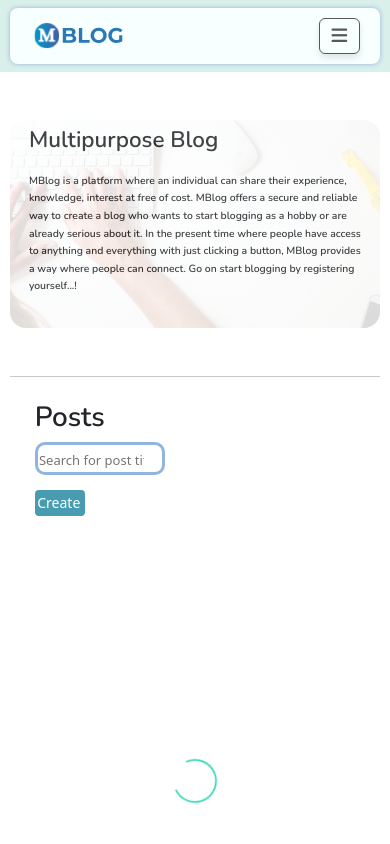
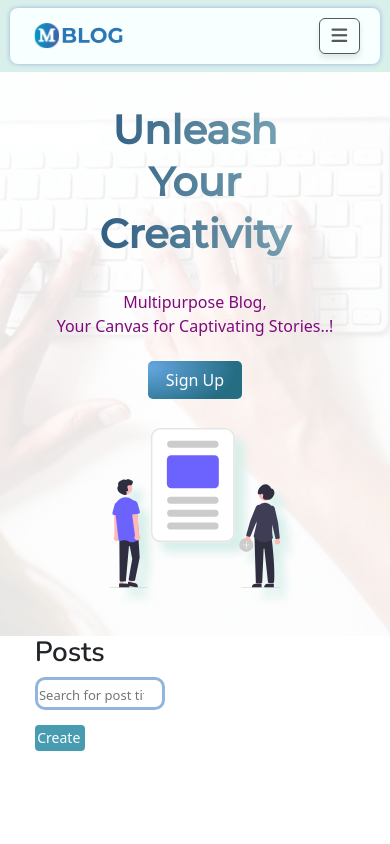
Before and after one commit to AkashP27/mblog, a React (Create React App) app in the folder client/: page / in a window 390 px wide. Shown: the top 844 px of the page. Built offline with nearby package versions, Linux system fonts and the light colour scheme; no server answers.

Commit message:
changed header UI

```diff
--- a/client/src/components/Header.jsx
+++ b/client/src/components/Header.jsx
@@ -1,39 +1,39 @@
 import React from "react";
+import { NavLink } from "react-router-dom";
+import { useSelector } from "react-redux";
 import main from "../images/main1.svg";
 import "../styles/header.css";
 
 const Header = () => {
+	const token = useSelector((state) => state.authentication.token);
 	return (
-		<>
-			<br />
-			<br />
+		<div className="head_wrapper ">
 			<div className="head_sec max_width m_auto">
 				<div className="heading_left">
-					<h1>Multipurpose Blog</h1>
-					<br />
-					<p>
-						MBlog is a platform where an individual can share their experience,
-						knowledge, interest at free of cost. MBlog offers a secure and
-						reliable way to create a blog who wants to start blogging as a hobby
-						or are already serious about it. In the present time where people
-						have access to anything and everything with just clicking a button,
-						MBlog provides a way where people can connect. Go on start blogging
-						by registering yourself...!
+					<p className="animate">
+						Unleash <br /> Your <br />
+						Creativity
 					</p>
+					<span className="animate">
+						Multipurpose Blog, <br /> Your Canvas for Captivating Stories..!
+					</span>
+					<div>
+						{token ? (
+							<NavLink to="/write" className="header_signup animate">
+								create post
+							</NavLink>
+						) : (
+							<NavLink to="/register" className="header_signup animate">
+								sign up
+							</NavLink>
+						)}
+					</div>
 				</div>
-				<div className="heading_right">
-					<img src={main} alt="" />
+				<div className="heading_right animate">
+					<img src={main} alt="Creative blog illustration" />
 				</div>
 			</div>
-
-			<br />
-			<br />
-			<hr className="max_width m_auto" />
-
-			<div className="max_width m_auto">
-				<br />
-			</div>
-		</>
+		</div>
 	);
 };
 
--- a/client/src/styles/header.css
+++ b/client/src/styles/header.css
@@ -1,206 +1,194 @@
-.head_sec {
-  display: flex;
-  justify-content: end;
-  align-items: right;
+.head_wrapper {
 	width: 100%;
-  height: 20rem;
-  margin-top: 1rem;
+	height: 100%;
 	position: relative;
 }
 
-.head_sec::after {
+.head_wrapper::before {
 	content: "";
 	background-image: url(../images/background.jpeg);
 	background-size: cover;
 	position: absolute;
 	width: 100%;
-  height: inherit;
-  opacity: 0.15;
-  border-radius: 1rem;
+	height: 100%;
+	opacity: 0.1;
+}
+
+.head_sec {
+	display: flex;
+	justify-content: space-between;
+	align-items: center;
+	width: 100%;
+	height: 100%;
+	margin: auto;
+	padding: 3rem 0rem;
+	position: relative;
 }
 
 .heading_left {
+	flex: 1;
 	display: flex;
 	flex-direction: column;
+	padding: 1.5rem;
+}
+
+.heading_left p {
+	font-size: 70px;
+	line-height: 115%;
+	font-weight: 600;
+	font-family: "Montserrat", sans-serif;
+	color: #10618f;
+	margin-bottom: 30px;
+	background: linear-gradient(
+		90deg,
+		rgba(32, 78, 119, 1) 0%,
+		rgba(9, 94, 121, 0.5051062661392682) 92%,
+		rgba(0, 57, 75, 0.4546860980720413) 100%
+	);
+	-webkit-background-clip: text;
+	-webkit-text-fill-color: transparent;
+}
+
+.heading_left span {
+	font-size: 20px;
+	color: rgb(126, 10, 126);
+	animation-delay: 0.5s;
+	margin-bottom: 30px;
+}
+
+.header_signup {
+	border-radius: 5px;
+	font-size: 18px;
+	line-height: 19px;
+	text-align: center;
+	text-transform: capitalize;
+	background: radial-gradient(
+		98.41% 123.96% at 0% 16.13%,
+		rgb(100, 167, 225) 0%,
+		rgb(36, 109, 131) 95.83%
+	);
+	color: #ffffff !important;
+	padding: 8px 16px;
+}
+
+.header_signup:hover {
+	background: radial-gradient(
+		98.41% 123.96% at 0% 16.13%,
+		rgb(100, 167, 225) 0%,
+		rgb(3, 83, 108) 95.83%
+	);
+	box-shadow: 0 -1px 0 rgba(0, 0, 0, 0.04), 0 2px 4px rgba(0, 0, 0, 0.25);
+}
+
+.header_signup.animate {
+	animation-delay: 1s;
+}
+
+.heading_right {
+	display: flex;
+	flex: 1;
 	justify-content: center;
 	padding: 1.5rem;
-  padding-top: 1rem;
-  font-family: "Nunito", sans-serif;
 	font-size: 1rem;
 	line-height: 2rem;
 }
-.heading_left h1 {
-  margin-bottom: 0px;
+
+.heading_right.animate {
+	animation-delay: 1.5s;
 }
 
-/* .heading_left {
-  padding-top: 1rem;
-  font-family: "Nunito", sans-serif;
-  font-size: 1rem;
-  line-height: 2rem;
-} */
+.heading_right img {
+	height: 24rem;
+	padding: 1rem;
+	filter: drop-shadow(10px 10px 4px rgba(216, 239, 234, 1));
+}
 
-.heading_right {
-  display: flex;
-  align-items: center;
-  justify-content: center;
-  padding: 1.5rem;
-  width: 40%;
+.animate {
+	opacity: 0;
+	transform: translateY(30px);
+	animation: moveup 0.5s linear forwards;
+}
+
+@keyframes moveup {
+	100% {
+		opacity: 1;
+		transform: translateY(0px);
+	}
+}
+
+@media (max-width: 1030px) {
+	.heading_right img {
+		height: 20rem;
+	}
+}
+
+@media (max-width: 890px) {
+	.heading_left p {
+		font-size: 60px;
+	}
+
+	.heading_left span {
+		font-size: 18px;
+	}
+
+	.header_signup {
+		font-size: 16px;
 	}
 
 	.heading_right img {
 		height: 18rem;
-  border: 1.5px solid black;
-  border-radius: 50%;
-  padding: 1rem;
-}
-
-.btn {
-  width: 8rem;
-  height: 2rem;
-  height: inherit;
-  border: 1px solid black;
-  border-radius: 5px;
-  font-family: "Nunito", sans-serif;
-  font-size: 1.1rem;
-  position: relative;
-}
-
-@media (max-width: 1000px) {
-  .head_sec {
-    width: 100%;
-    height: 19rem;
-    margin-top: 0.9rem;
-    position: relative;
-  }
-
-  .heading_left {
-    padding: 1.4rem;
-    padding-top: 0.9rem;
-    font-size: 0.9rem;
-    line-height: 1.6rem;
-  }
-  .heading_left h1 {
-    font-size: 2.4rem;
-  }
-
-  .heading_right img {
-    height: 16rem;
-    border: 1.5px solid black;
-    border-radius: 50%;
-    padding: 1rem;
-  }
-  .heading_left {
-    display: flex;
-    flex-direction: column;
-    justify-content: center;
-    padding: 1.4rem;
-    padding-top: 1rem;
-    font-family: "Nunito", sans-serif;
-    font-size: 0.9rem;
-    line-height: 1.9rem;
-  }
-}
-
-@media (max-width: 890px) {
-  .head_sec {
-    width: 100%;
-    height: 18rem;
-    margin-top: 0.8rem;
-    position: relative;
-  }
-
-  .heading_left {
-    padding: 1.3rem;
-    padding-top: 0.8rem;
-    font-size: 0.8rem;
-    line-height: 1.5rem;
-  }
-  .heading_left h1 {
-    font-size: 2.3rem;
-  }
-
-  .heading_right img {
-    height: 14rem;
-    border: 1.5px solid black;
-    border-radius: 50%;
-    padding: 1rem;
 	}
 }
 
 @media (max-width: 787px) {
-  .head_sec {
-    width: 100%;
-    height: 17rem;
-    margin-top: 0.8rem;
-    position: relative;
+	.heading_left,
+	.heading_right {
+		padding: 0;
 	}
 
-  .heading_left {
-    padding: 1.1rem;
-    padding-top: 0.7rem;
-    font-size: 0.7rem;
-    line-height: 1.4rem;
+	.heading_left p {
+		font-size: 54px;
 	}
 
-  .heading_left h1 {
-    font-size: 2.1rem;
-  }
-  .heading_right img {
-    height: 10rem;
-    border: 1.5px solid black;
-    border-radius: 50%;
-    padding: 0.9rem;
+	.heading_left span {
+		font-size: 16px;
 	}
 }
 
 @media (max-width: 680px) {
 	.head_sec {
-    width: 100%;
-    height: 15rem;
-    margin-top: 0.8rem;
-    position: relative;
+		flex-direction: column;
+		text-align: center;
+		padding: 2rem 1rem;
 	}
-  .heading_right {
-    display: none;
+
+	.heading_left p {
+		line-height: 130%;
 	}
-  .heading_left {
-    padding: 1.3rem;
-    padding-top: 0.7rem;
-    font-size: 0.7rem;
-    line-height: 1.5rem;
+
+	.header_signup {
+		padding: 8px 18px;
 	}
-  .heading_left h1 {
-    font-size: 1.9rem;
+
+	.heading_right img {
+		margin-top: 20px;
+		height: 18rem;
 	}
 }
 
 @media (max-width: 524px) {
-  .head_sec {
-    width: 100%;
-    height: 13rem;
-    margin-top: 0.8rem;
-    position: relative;
 }
-  .heading_left {
-    padding: 1.2rem;
-    padding-top: 0.6rem;
-    font-size: 0.65rem;
-    line-height: 1.1rem;
+
+@media (max-width: 400px) {
+	.heading_left p {
+		font-size: 40px;
 	}
-  .heading_left h1 {
-    font-size: 1.4rem;
+
+	.heading_left span {
+		font-size: 16px;
+	}
+
+	.heading_right img {
+		height: 12rem;
 	}
 }
-
-@media (max-width:400){
-  .heading_left {
-    padding: 1rem;
-    padding-top: 0.6rem;
-    font-size: 0.6rem;
-    line-height: .5rem;
-  }
-  .heading_left h1 {
-    font-size: 1.3rem;
-  }
-}
```
Lines whose indentation alone changed are shown as unchanged.
